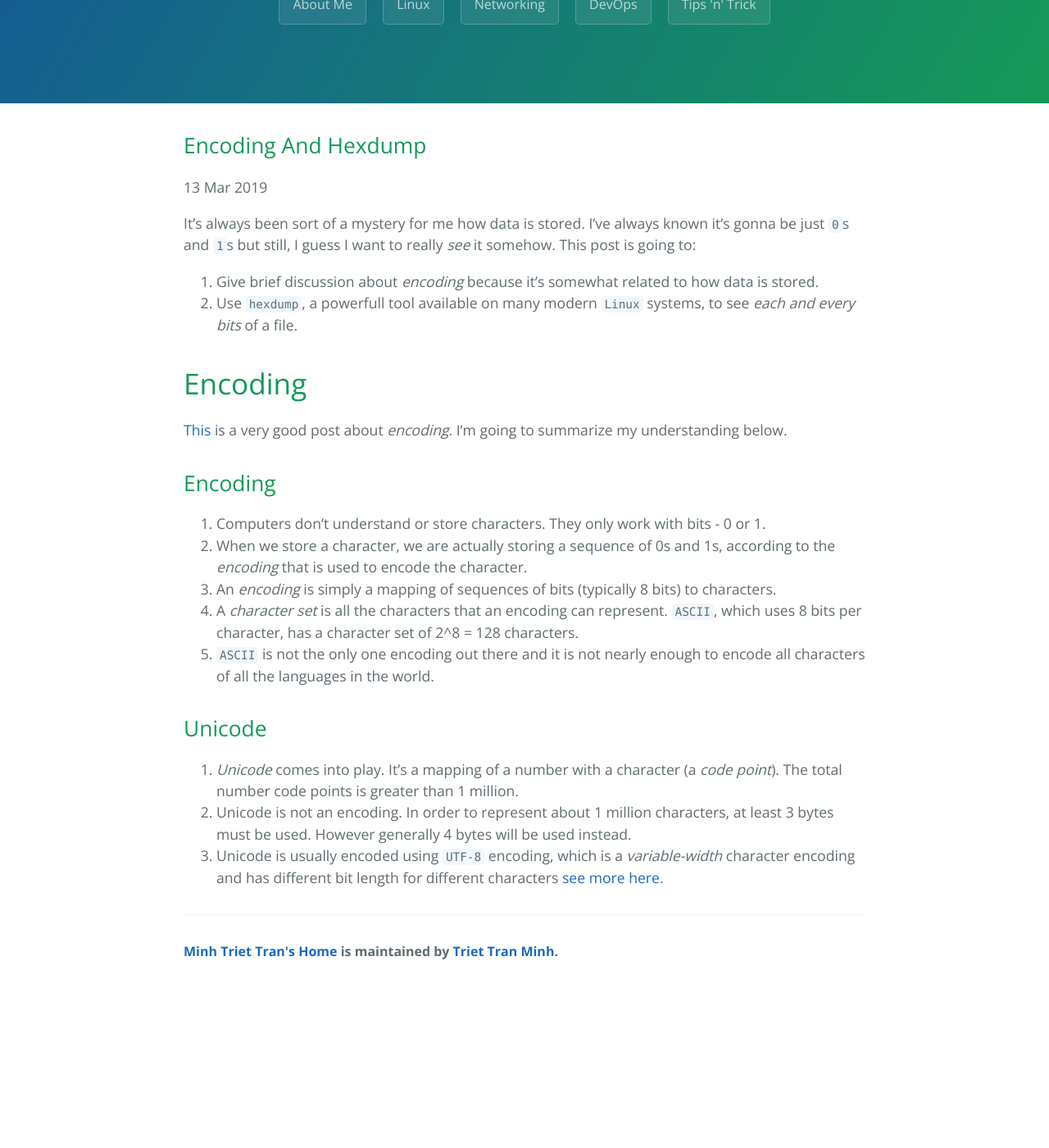
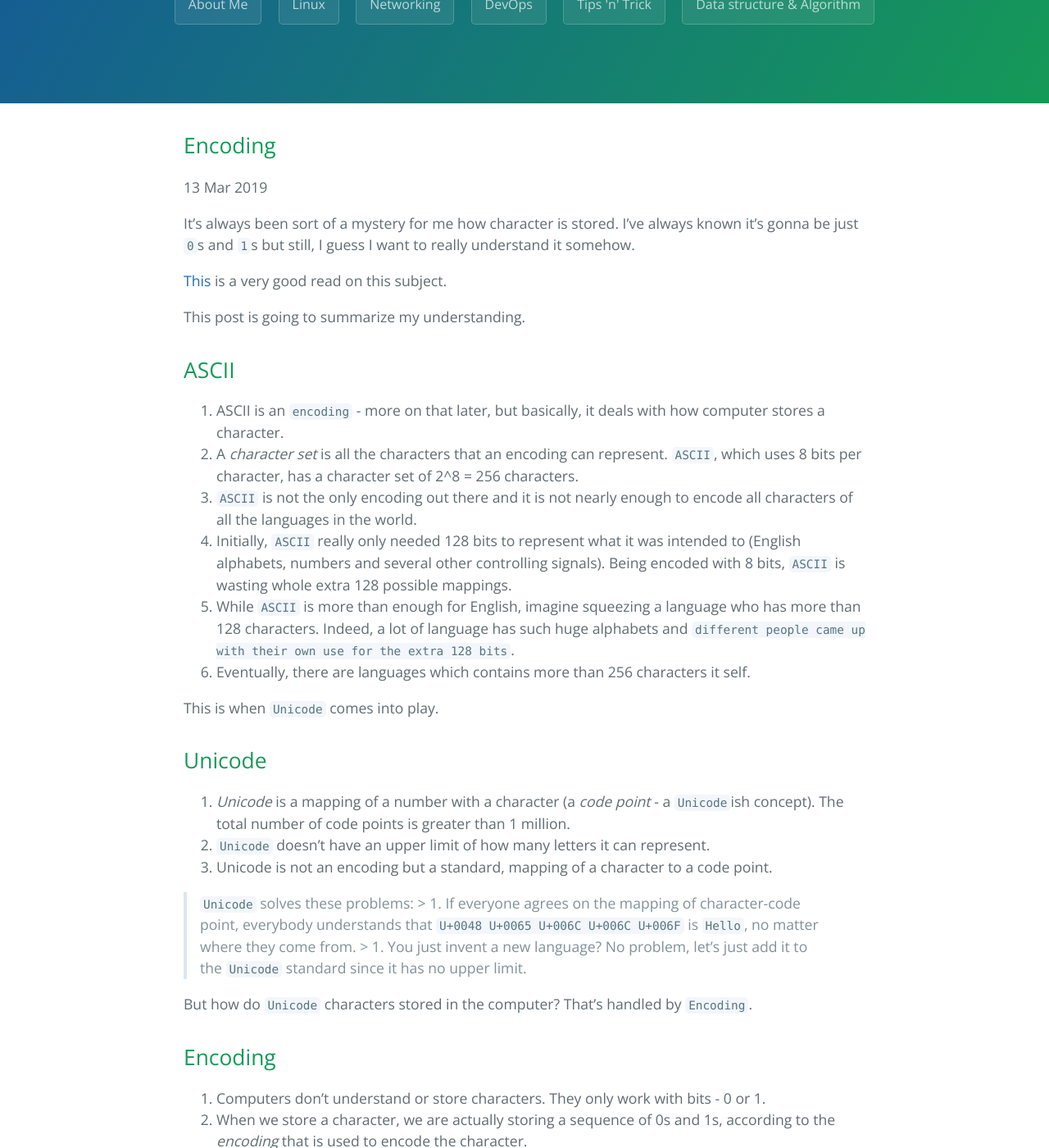
Before and after one commit to minhtrietbkit/minhtrietbkit.github.io, a Jekyll site: the page built from _posts/2019-03-13-encoding-hexdump.md, in a window 1280 px wide and 1400 px high, scrolled down 257 px. Shown: the whole window at 82% size. Built offline with Jekyll 4.4.1, drawn with Linux system fonts in a browser that asks for light colours; before the commit the page ends 1461 px from its top, so only the background shows below that; some of the changed text lies outside the part shown.

Commit message:
Change content

```diff
--- a/_data/subpage.yml
+++ b/_data/subpage.yml
@@ -12,3 +12,6 @@
 
 - name: Tips 'n' Trick
   url: /tipsntricks.html
+
+- name: Data structure & Algorithm
+  url: /data-structure-and-algorithm.html
--- a/_posts/2019-03-13-encoding-hexdump.md
+++ b/_posts/2019-03-13-encoding-hexdump.md
@@ -1,27 +1,39 @@
 ---
-title:  "Encoding And Hexdump"
+title:  "Encoding"
 date:   2019-03-13
 layout: post
 category: linux
 ---
-It's always been sort of a mystery for me how data is stored. I've always known it's gonna be just `0`s and `1`s but still, I guess I want to really *see* it somehow.
-This post is going to:
-1. Give brief discussion about *encoding* because it's somewhat related to how data is stored.
-2. Use `hexdump`, a powerfull tool available on many modern `Linux` systems, to see *each and every bits* of a file.
+It's always been sort of a mystery for me how character is stored. I've always known it's gonna be just `0`s and `1`s but still, I guess I want to really understand it somehow.
 
-# Encoding
+[This](https://www.joelonsoftware.com/2003/10/08/the-absolute-minimum-every-software-developer-absolutely-positively-must-know-about-unicode-and-character-sets-no-excuses/) is a very good read on this subject.
 
-[This](http://kunststube.net/encoding/) is a very good post about *encoding*. I'm going to summarize my understanding below.
+This post is going to summarize my understanding.
+
+## ASCII
+1. ASCII is an `encoding` - more on that later, but basically, it deals with how computer stores a character.
+4. A *character set* is all the characters that an encoding can represent. `ASCII`, which uses 8 bits per character, has a character set of 2^8 = 256 characters.
+5. `ASCII` is not the only encoding out there and it is not nearly enough to encode all characters of all the languages in the world.
+6. Initially, `ASCII` really only needed 128 bits to represent what it was intended to (English alphabets, numbers and several other controlling signals). Being encoded with 8 bits, `ASCII` is wasting whole extra 128 possible mappings.
+7. While `ASCII` is more than enough for English, imagine squeezing a language who has more than 128 characters. Indeed, a lot of language has such huge alphabets and `different people came up with their own use for the extra 128 bits`.
+8. Eventually, there are languages which contains more than 256 characters it self.
+
+This is when `Unicode` comes into play.
+
+## Unicode
+1. *Unicode* is a mapping of a number with a character (a *code point* - a `Unicode`ish concept). The total number of code points is greater than 1 million.
+7. `Unicode` doesn't have an upper limit of how many letters it can represent.
+7. Unicode is not an encoding but a standard, mapping of a character to a code point.
+
+> `Unicode` solves these problems:
+	> 1. If everyone agrees on the mapping of character-code point, everybody understands that `U+0048 U+0065 U+006C U+006C U+006F` is `Hello`, no matter where they come from.
+	> 1. You just invent a new language? No problem, let's just add it to the `Unicode` standard since it has no upper limit.
+
+But how do `Unicode` characters stored in the computer? That's handled by `Encoding`.
 
 ## Encoding
 
 1. Computers don't understand or store characters. They only work with bits - 0 or 1.
 2. When we store a character, we are actually storing a sequence of 0s and 1s, according to the *encoding* that is used to encode the character.
-3. An *encoding* is simply a mapping of sequences of bits (typically 8 bits) to  characters.
-4. A *character set* is all the characters that an encoding can represent. `ASCII`, which uses 8 bits per character, has a character set of 2^8 = 128 characters.
-5. `ASCII` is not the only one encoding out there and it is not nearly enough to encode all characters of all the languages in the world.
-
-## Unicode
-6. *Unicode* comes into play. It's a mapping of a number with a character (a *code point*). The total number code points is greater than 1 million.
-7. Unicode is not an encoding. In order to represent about 1 million characters, at least 3 bytes must be used. However generally 4 bytes will be used instead.
-8. Unicode is usually encoded using `UTF-8` encoding, which is a *variable-width* character encoding and has different bit length for different characters [see more here](https://en.wikipedia.org/wiki/UTF-8#Description).
+3. An *encoding* is simply a mapping of sequences of bits to  characters.
+4. Unicode is usually encoded using `UTF-8` encoding, which is a *variable-width* character encoding and has different bit length for different characters [see more here](https://en.wikipedia.org/wiki/UTF-8#Description).
```
